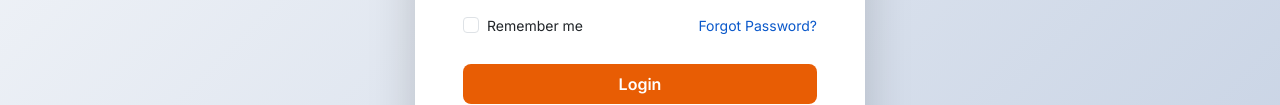
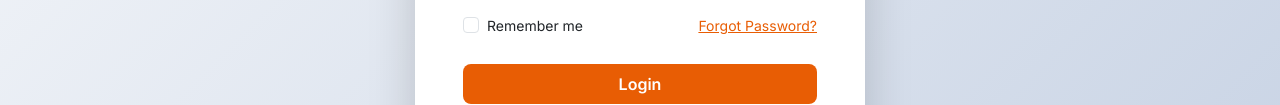
Before and after one commit to anbu37377-afk/Model_Train_Hobbyist-Website-, a plain HTML site: page login.html in a window 1280 px wide. In both pictures the pointer is over the link "Forgot Password?". Shown: the part 352-457 px from the top of the page. Drawn offline with nearby package versions, Linux system fonts and the light colour scheme.

Commit message:
Fix links hover effect on login and signup pages

```diff
--- a/assets/css/style.css
+++ b/assets/css/style.css
@@ -506,6 +506,12 @@ a {
     transform: translateY(-5px);
 }
 
+/* Auth Pages Link Hover */
+.auth-container a:not(.btn):not(.navbar-brand):hover {
+    color: var(--secondary) !important;
+    text-decoration: underline !important;
+}
+
 /* Utilities */
 .text-primary-custom {
     color: var(--primary);
```
